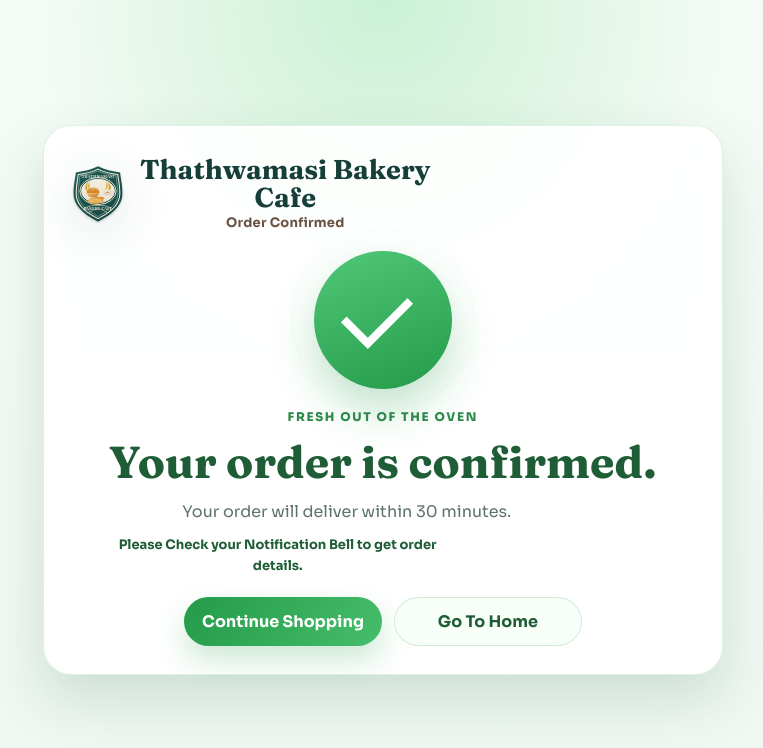
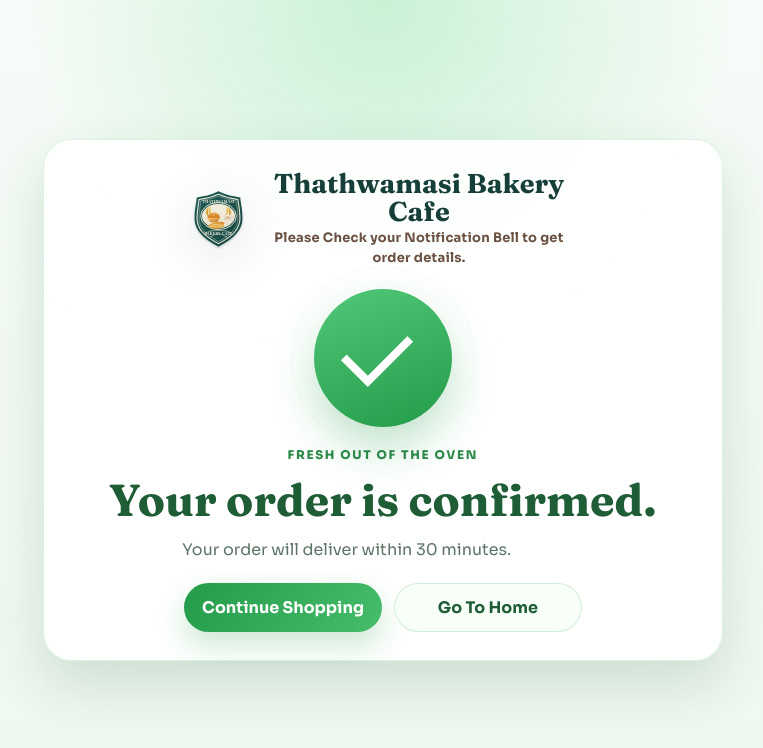
Before and after one commit to AnujMishra77000/suneil_cafe, a Django app: page /order-success/ in a window 1280 px wide. Shown: the top 748 px of the page, without its empty margins (257-1020 px from the left). Run offline with Django 5.2, Linux system fonts and the light colour scheme; data that the repository does not hold is empty; parts of the project's set-up code (start-up, migrations or seed data) failed here and were passed over.

Commit message:
New_27 commit

```diff
--- a/products/static/products/order_success.css
+++ b/products/static/products/order_success.css
@@ -43,7 +43,20 @@ body {
 }
 
 .success-brand {
-    justify-self: start;
+    width: 100%;
+    justify-self: center;
+    justify-content: center;
+    align-items: center;
+    text-align: center;
+}
+
+.success-brand .site-copy {
+    justify-items: center;
+}
+
+.success-brand .page-context {
+    max-width: 32ch;
+    line-height: 1.55;
 }
 
 .success-checkmark {
@@ -226,6 +239,11 @@ body {
 }
 
 @media (max-width: 640px) {
+    .success-brand {
+        flex-direction: column;
+        gap: 10px;
+    }
+
     .success-card {
         padding: 26px 18px 22px;
         gap: 18px;
--- a/products/templates/products/order_success.html
+++ b/products/templates/products/order_success.html
@@ -22,7 +22,7 @@
     <link rel="stylesheet" href="{% static 'products/page_fx.css' %}?v=20260228-fx1" />
     <script defer src="{% static 'products/page_fx.js' %}?v=20260228-fx1"></script>
     <link rel="stylesheet" href="{% static 'products/brand.css' %}?v=20260228-brand3" />
-    <link rel="stylesheet" href="{% static 'products/order_success.css' %}?v=20260301-success3" />
+    <link rel="stylesheet" href="{% static 'products/order_success.css' %}?v=20260301-success4" />
 </head>
 <body>
     <main class="success-shell">
@@ -31,7 +31,7 @@
                 <img class="site-logo site-logo--compact" src="{% static 'products/images/thathwamasi-badge.svg' %}" alt="Thathwamasi Bakery Cafe logo" />
                 <div class="site-copy">
                     <h1 class="site-title site-title--compact site-title--stacked"><span class="site-title-line">Thathwamasi Bakery</span><span class="site-title-line">Cafe</span></h1>
-                    <p class="page-context">Order Confirmed</p>
+                    <p class="page-context">Please Check your Notification Bell to get order details.</p>
                 </div>
             </div>
 
@@ -51,7 +51,6 @@
                     {% endif %}
                 </div>
                 {% endif %}
-                <p class="success-bell-note">Please Check your Notification Bell to get order details.</p>
             </div>
 
             <div class="success-actions" data-fx>
```
